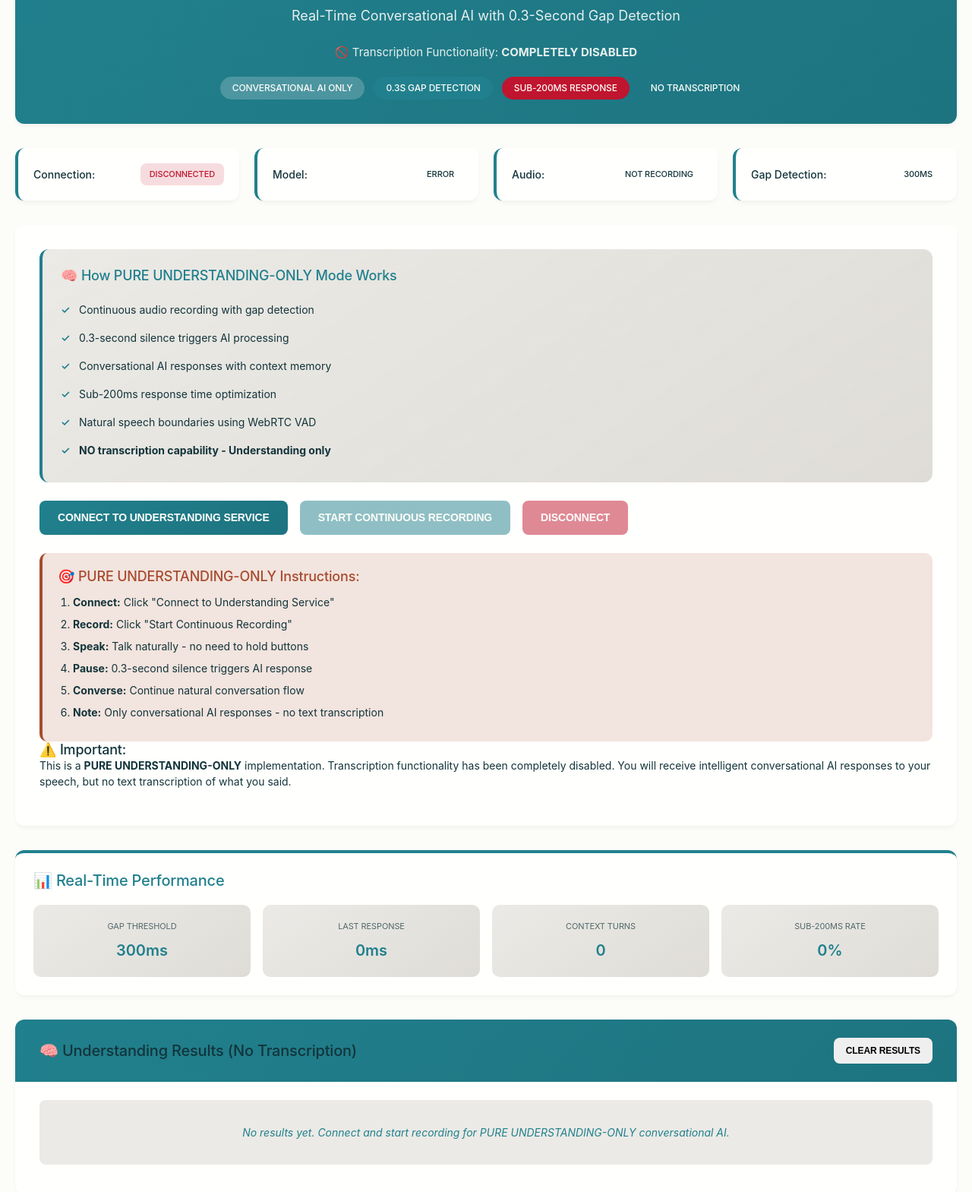
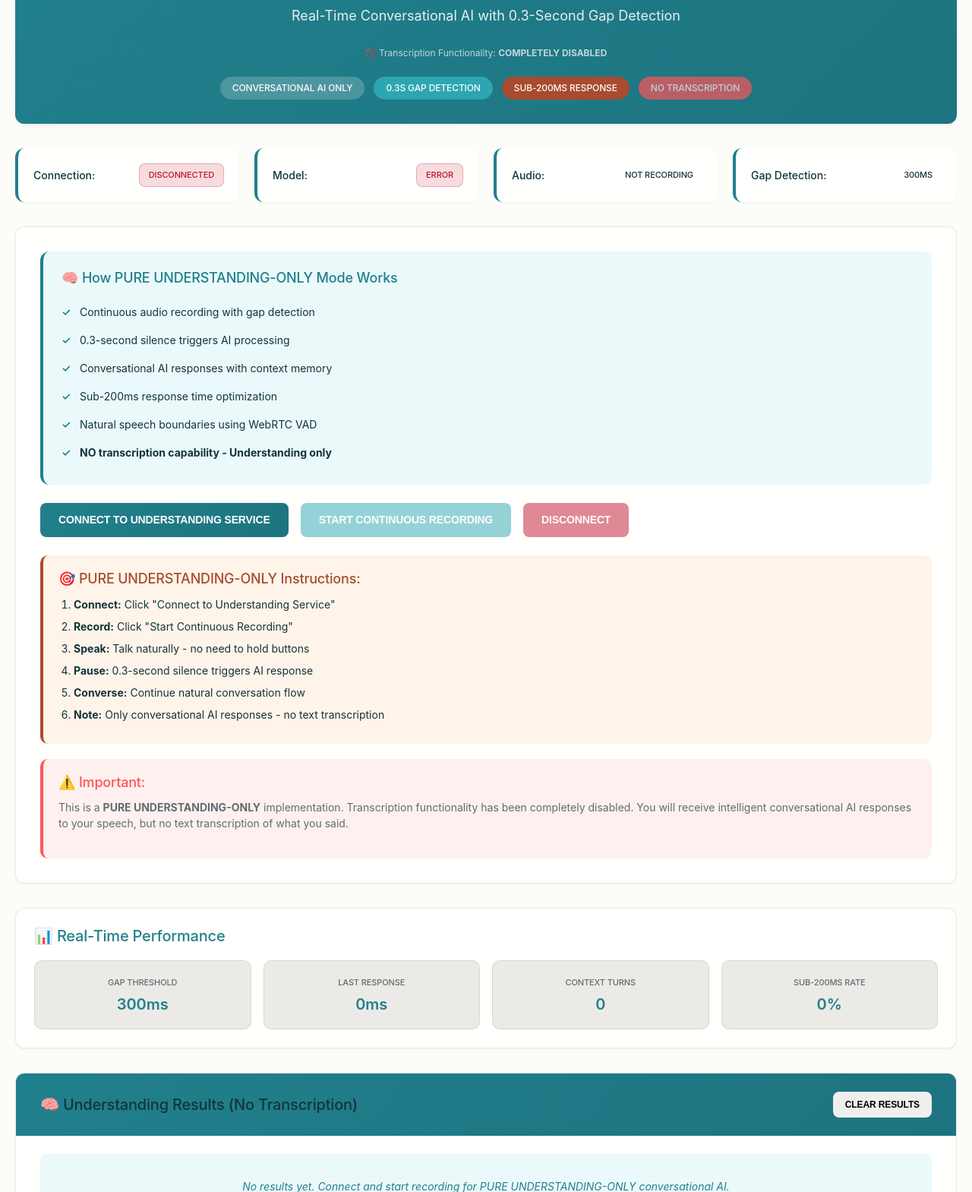
Before and after one commit to devasphn/voxtral-runpod-realtime, a plain HTML site: page static/index.html in a window 1280 px wide. Shown: the part 91-1660 px from the top of the page at 76% size. Drawn offline with Linux system fonts and the light colour scheme; no server answers; a web font is replaced by a local one.

Commit message:
Update style.css

```diff
--- a/static/style.css
+++ b/static/style.css
@@ -739,21 +739,67 @@ select.form-control {
 
 /* END PERPLEXITY DESIGN SYSTEM */
 :root {
-    --understanding-primary: var(--color-primary);
-    --understanding-secondary: var(--color-primary-hover);
-    --gap-detection: var(--color-success);
-    --speed-highlight: var(--color-error);
-    --success-color: var(--color-success);
-    --warning-color: var(--color-warning);
-    --danger-color: var(--color-error);
-    --bg-color: var(--color-background);
-    --card-bg: var(--color-surface);
-    --text-color: var(--color-text);
-    --border-color: var(--color-border);
-    --shadow: var(--shadow-md);
-    --understanding-gradient: linear-gradient(135deg, var(--understanding-primary), var(--understanding-secondary));
-}
-
+  /* PURE UNDERSTANDING-ONLY: Enhanced theme colors */
+  --understanding-primary: var(--color-teal-500);
+  --understanding-secondary: var(--color-teal-600);
+  --gap-detection: var(--color-teal-400);
+  --speed-highlight: var(--color-orange-500);
+  --success-color: var(--color-teal-500);
+  --warning-color: var(--color-orange-500);
+  --danger-color: var(--color-red-500);
+  --disabled-color: var(--color-gray-400);
+  --no-transcription-color: var(--color-red-400);
+  --flash-attention-warning: var(--color-orange-400);
+
+  /* Background and layout using design system */
+  --bg-color: var(--color-background);
+  --card-bg: var(--color-surface);
+  --text-color: var(--color-text);
+  --border-color: var(--color-border);
+  --understanding-gradient: linear-gradient(135deg, var(--understanding-primary), var(--understanding-secondary));
+  --disabled-gradient: linear-gradient(135deg, var(--disabled-color), var(--color-gray-300));
+}
+
+/* Dark mode colors */
+@media (prefers-color-scheme: dark) {
+  :root {
+    --understanding-primary: var(--color-teal-300);
+    --understanding-secondary: var(--color-teal-400);
+    --gap-detection: var(--color-teal-300);
+    --speed-highlight: var(--color-orange-400);
+    --success-color: var(--color-teal-300);
+    --warning-color: var(--color-orange-400);
+    --danger-color: var(--color-red-400);
+    --no-transcription-color: var(--color-red-400);
+    --flash-attention-warning: var(--color-orange-400);
+  }
+}
+
+[data-color-scheme="dark"] {
+  --understanding-primary: var(--color-teal-300);
+  --understanding-secondary: var(--color-teal-400);
+  --gap-detection: var(--color-teal-300);
+  --speed-highlight: var(--color-orange-400);
+  --success-color: var(--color-teal-300);
+  --warning-color: var(--color-orange-400);
+  --danger-color: var(--color-red-400);
+  --no-transcription-color: var(--color-red-400);
+  --flash-attention-warning: var(--color-orange-400);
+}
+
+[data-color-scheme="light"] {
+  --understanding-primary: var(--color-teal-500);
+  --understanding-secondary: var(--color-teal-600);
+  --gap-detection: var(--color-teal-400);
+  --speed-highlight: var(--color-orange-500);
+  --success-color: var(--color-teal-500);
+  --warning-color: var(--color-orange-500);
+  --danger-color: var(--color-red-500);
+  --no-transcription-color: var(--color-red-400);
+  --flash-attention-warning: var(--color-orange-400);
+}
+
+/* Base styles */
 * {
     margin: 0;
     padding: 0;
@@ -765,6 +811,7 @@ body {
     background-color: var(--bg-color);
     color: var(--text-color);
     line-height: var(--line-height-normal);
+    font-size: var(--font-size-base);
 }
 
 .container {
@@ -773,27 +820,34 @@ body {
     padding: var(--space-20);
 }
 
-/* UNDERSTANDING-ONLY Header */
+/* PURE UNDERSTANDING-ONLY Header */
 header {
     text-align: center;
     margin-bottom: var(--space-32);
-    padding: var(--space-32) var(--space-32);
+    padding: var(--space-32);
     background: var(--understanding-gradient);
     color: var(--color-btn-primary-text);
     border-radius: var(--radius-lg);
-    box-shadow: var(--shadow);
+    box-shadow: var(--shadow-md);
 }
 
 header h1 {
     font-size: var(--font-size-4xl);
     margin-bottom: var(--space-10);
     font-weight: var(--font-weight-bold);
+    letter-spacing: var(--letter-spacing-tight);
+    line-height: var(--line-height-tight);
 }
 
 header p {
     font-size: var(--font-size-xl);
     opacity: 0.9;
     margin-bottom: var(--space-20);
+}
+
+header small {
+    font-size: var(--font-size-sm);
+    opacity: 0.8;
 }
 
 .mode-indicator {
@@ -801,6 +855,7 @@ header p {
     justify-content: center;
     gap: var(--space-12);
     flex-wrap: wrap;
+    margin-top: var(--space-16);
 }
 
 .badge {
@@ -827,7 +882,19 @@ header p {
     color: var(--color-btn-primary-text);
 }
 
-/* Status Panel - Enhanced for Understanding-Only */
+/* NEW: No transcription badge styling */
+.badge-disabled {
+    background-color: var(--no-transcription-color);
+    color: var(--color-btn-primary-text);
+    animation: pulse-disabled 2s infinite;
+}
+
+@keyframes pulse-disabled {
+    0%, 100% { opacity: 1; }
+    50% { opacity: 0.7; }
+}
+
+/* Status Panel */
 .status-panel {
     display: grid;
     grid-template-columns: repeat(auto-fit, minmax(200px, 1fr));
@@ -839,11 +906,16 @@ header p {
     background: var(--card-bg);
     padding: var(--space-20);
     border-radius: var(--radius-lg);
-    box-shadow: var(--shadow);
+    box-shadow: var(--shadow-sm);
     display: flex;
     justify-content: space-between;
     align-items: center;
     border-left: var(--space-4) solid var(--understanding-primary);
+    transition: box-shadow var(--duration-normal) var(--ease-standard);
+}
+
+.status-item:hover {
+    box-shadow: var(--shadow-md);
 }
 
 .label {
@@ -863,37 +935,49 @@ header p {
 .status.connected {
     background-color: rgba(var(--color-success-rgb), var(--status-bg-opacity));
     color: var(--success-color);
+    border: 1px solid rgba(var(--color-success-rgb), var(--status-border-opacity));
 }
 
 .status.disconnected {
     background-color: rgba(var(--color-error-rgb), var(--status-bg-opacity));
     color: var(--danger-color);
+    border: 1px solid rgba(var(--color-error-rgb), var(--status-border-opacity));
 }
 
 .status.recording {
     background-color: rgba(var(--color-warning-rgb), var(--status-bg-opacity));
     color: var(--warning-color);
+    border: 1px solid rgba(var(--color-warning-rgb), var(--status-border-opacity));
     animation: pulse 1.5s infinite;
 }
 
 .status.processing {
-    background-color: rgba(var(--color-teal-500-rgb), var(--status-bg-opacity));
+    background-color: rgba(var(--color-success-rgb), var(--status-bg-opacity));
     color: var(--understanding-primary);
+    border: 1px solid rgba(var(--color-success-rgb), var(--status-border-opacity));
     animation: pulse 1s infinite;
 }
 
 .status.loaded {
     background-color: rgba(var(--color-success-rgb), var(--status-bg-opacity));
     color: var(--success-color);
-}
-
-/* Control Panel - Understanding-Only */
+    border: 1px solid rgba(var(--color-success-rgb), var(--status-border-opacity));
+}
+
+.status.error {
+    background-color: rgba(var(--color-error-rgb), var(--status-bg-opacity));
+    color: var(--danger-color);
+    border: 1px solid rgba(var(--color-error-rgb), var(--status-border-opacity));
+}
+
+/* Control Panel */
 .control-panel {
     background: var(--card-bg);
     padding: var(--space-32);
     border-radius: var(--radius-lg);
-    box-shadow: var(--shadow);
+    box-shadow: var(--shadow-sm);
     margin-bottom: var(--space-32);
+    border: 1px solid var(--color-card-border);
 }
 
 .understanding-info {
@@ -901,7 +985,7 @@ header p {
 }
 
 .info-card {
-    background: linear-gradient(145deg, var(--color-secondary), var(--color-border));
+    background: var(--color-bg-8);
     padding: var(--space-24);
     border-radius: var(--radius-lg);
     border-left: var(--space-4) solid var(--understanding-primary);
@@ -911,6 +995,8 @@ header p {
     color: var(--understanding-primary);
     margin-bottom: var(--space-16);
     font-size: var(--font-size-xl);
+    font-weight: var(--font-weight-semibold);
+    letter-spacing: var(--letter-spacing-tight);
 }
 
 .info-card ul {
@@ -932,6 +1018,25 @@ header p {
     font-weight: var(--font-weight-bold);
 }
 
+/* NEW: Mode warning styling */
+.mode-warning {
+    background: var(--color-bg-4);
+    padding: var(--space-20);
+    border-radius: var(--radius-md);
+    border-left: var(--space-4) solid var(--no-transcription-color);
+    margin-top: var(--space-20);
+}
+
+.mode-warning h4 {
+    color: var(--no-transcription-color);
+    margin-bottom: var(--space-12);
+    font-weight: var(--font-weight-semibold);
+}
+
+.mode-warning p {
+    color: var(--color-text-secondary);
+}
+
 .audio-controls {
     display: flex;
     gap: var(--space-16);
@@ -940,7 +1045,7 @@ header p {
 }
 
 .instructions {
-    background: rgba(var(--color-warning-rgb), var(--status-bg-opacity));
+    background: var(--color-bg-6);
     padding: var(--space-20);
     border-radius: var(--radius-md);
     border-left: var(--space-4) solid var(--warning-color);
@@ -949,6 +1054,7 @@ header p {
 .instructions h4 {
     color: var(--warning-color);
     margin-bottom: var(--space-12);
+    font-weight: var(--font-weight-semibold);
 }
 
 .instructions ol {
@@ -964,14 +1070,17 @@ header p {
     background: var(--card-bg);
     padding: var(--space-24);
     border-radius: var(--radius-lg);
-    box-shadow: var(--shadow);
+    box-shadow: var(--shadow-sm);
     margin-bottom: var(--space-32);
     border-top: var(--space-4) solid var(--understanding-primary);
+    border: 1px solid var(--color-card-border);
 }
 
 .performance-panel h3 {
     color: var(--understanding-primary);
     margin-bottom: var(--space-20);
+    font-weight: var(--font-weight-semibold);
+    letter-spacing: var(--letter-spacing-tight);
 }
 
 .metrics-grid {
@@ -981,30 +1090,34 @@ header p {
 }
 
 .metric-card {
-    background: linear-gradient(145deg, var(--color-secondary), var(--color-border));
+    background: var(--color-secondary);
     padding: var(--space-20);
     border-radius: var(--radius-md);
     text-align: center;
-    transition: transform var(--duration-normal) var(--ease-standard);
+    transition: all var(--duration-normal) var(--ease-standard);
+    border: 1px solid var(--color-card-border-inner);
 }
 
 .metric-card:hover {
     transform: translateY(-2px);
+    background: var(--color-secondary-hover);
+    box-shadow: var(--shadow-md);
 }
 
 .metric-label {
     font-size: var(--font-size-xs);
-    color: var(--text-color);
-    opacity: 0.7;
+    color: var(--color-text-secondary);
     margin-bottom: var(--space-8);
     text-transform: uppercase;
     letter-spacing: var(--letter-spacing-tight);
+    font-weight: var(--font-weight-medium);
 }
 
 .metric-value {
     font-size: var(--font-size-2xl);
     font-weight: var(--font-weight-bold);
     color: var(--understanding-primary);
+    line-height: var(--line-height-tight);
 }
 
 .understanding-highlight {
@@ -1022,7 +1135,17 @@ header p {
     font-weight: var(--font-weight-bold);
 }
 
-/* Buttons - Understanding-Only Theme */
+.danger-color {
+    color: var(--danger-color);
+    font-weight: var(--font-weight-bold);
+}
+
+.warning-color {
+    color: var(--warning-color);
+    font-weight: var(--font-weight-bold);
+}
+
+/* Buttons */
 .btn {
     display: inline-flex;
     align-items: center;
@@ -1037,6 +1160,7 @@ header p {
     text-transform: uppercase;
     letter-spacing: var(--letter-spacing-tight);
     text-decoration: none;
+    line-height: var(--line-height-normal);
 }
 
 .btn:focus-visible {
@@ -1055,9 +1179,13 @@ header p {
 }
 
 .btn-primary:hover:not(:disabled) {
-    background: var(--color-primary-hover);
+    background: var(--understanding-secondary);
     transform: translateY(-2px);
     box-shadow: 0 8px 25px rgba(var(--color-teal-500-rgb), 0.3);
+}
+
+.btn-primary:active:not(:disabled) {
+    background: var(--color-primary-active);
 }
 
 .btn-secondary {
@@ -1066,7 +1194,7 @@ header p {
 }
 
 .btn-secondary:hover:not(:disabled) {
-    background-color: var(--color-primary-active);
+    background-color: var(--understanding-primary);
     transform: translateY(-2px);
 }
 
@@ -1085,13 +1213,14 @@ header p {
     font-size: var(--font-size-sm);
 }
 
-/* Results Panel - Understanding-Only */
+/* Results Panel */
 .results-panel {
     background: var(--card-bg);
     border-radius: var(--radius-lg);
-    box-shadow: var(--shadow);
+    box-shadow: var(--shadow-sm);
     margin-bottom: var(--space-32);
     overflow: hidden;
+    border: 1px solid var(--color-card-border);
 }
 
 .results-header {
@@ -1105,6 +1234,8 @@ header p {
 
 .results-header h3 {
     margin: 0;
+    font-weight: var(--font-weight-semibold);
+    letter-spacing: var(--letter-spacing-tight);
 }
 
 .results-container {
@@ -1118,17 +1249,23 @@ header p {
     font-style: italic;
     text-align: center;
     padding: var(--space-32);
+    background: var(--color-bg-8);
+    border-radius: var(--radius-base);
+}
+
+.result-item {
     background: var(--color-secondary);
-    border-radius: var(--radius-base);
-}
-
-.result-item {
-    background: linear-gradient(145deg, var(--color-secondary), var(--color-border));
-    border: 1px solid var(--border-color);
+    border: 1px solid var(--color-card-border-inner);
     border-radius: var(--radius-lg);
     padding: var(--space-20);
     margin-bottom: var(--space-16);
     border-left: var(--space-4) solid var(--understanding-primary);
+    transition: all var(--duration-normal) var(--ease-standard);
+}
+
+.result-item:hover {
+    background: var(--color-secondary-hover);
+    box-shadow: var(--shadow-sm);
 }
 
 .result-header {
@@ -1146,6 +1283,15 @@ header p {
     font-size: var(--font-size-xs);
     font-weight: var(--font-weight-semibold);
     text-transform: uppercase;
+    letter-spacing: var(--letter-spacing-tight);
+}
+
+.result-understanding {
+    background: var(--understanding-gradient);
+}
+
+.result-error {
+    background: linear-gradient(135deg, var(--danger-color), var(--color-red-400));
 }
 
 .result-time {
@@ -1164,7 +1310,7 @@ header p {
 .result-metadata {
     margin-top: var(--space-16);
     padding-top: var(--space-16);
-    border-top: 1px solid var(--border-color);
+    border-top: 1px solid var(--color-card-border-inner);
     display: flex;
     gap: var(--space-16);
     flex-wrap: wrap;
@@ -1178,14 +1324,17 @@ header p {
     background: var(--card-bg);
     padding: var(--space-32);
     border-radius: var(--radius-lg);
-    box-shadow: var(--shadow);
+    box-shadow: var(--shadow-sm);
     margin-bottom: var(--space-32);
+    border: 1px solid var(--color-card-border);
 }
 
 .features-panel h3 {
     color: var(--understanding-primary);
     margin-bottom: var(--space-24);
     text-align: center;
+    font-weight: var(--font-weight-semibold);
+    letter-spacing: var(--letter-spacing-tight);
 }
 
 .features-grid {
@@ -1195,17 +1344,18 @@ header p {
 }
 
 .feature-item {
-    background: linear-gradient(145deg, var(--color-secondary), var(--color-border));
+    background: var(--color-secondary);
     padding: var(--space-20);
     border-radius: var(--radius-lg);
     text-align: center;
-    transition: transform var(--duration-normal) var(--ease-standard);
-    border: 1px solid var(--border-color);
+    transition: all var(--duration-normal) var(--ease-standard);
+    border: 1px solid var(--color-card-border-inner);
 }
 
 .feature-item:hover {
     transform: translateY(-3px);
-    box-shadow: 0 8px 25px rgba(var(--color-teal-500-rgb), 0.1);
+    box-shadow: var(--shadow-lg);
+    background: var(--color-secondary-hover);
 }
 
 .feature-icon {
@@ -1217,12 +1367,13 @@ header p {
     font-weight: var(--font-weight-semibold);
     color: var(--understanding-primary);
     margin-bottom: var(--space-8);
+    letter-spacing: var(--letter-spacing-tight);
 }
 
 .feature-desc {
     font-size: var(--font-size-sm);
-    color: var(--text-color);
-    opacity: 0.8;
+    color: var(--color-text-secondary);
+    line-height: var(--line-height-normal);
 }
 
 /* Info Panel */
@@ -1230,13 +1381,16 @@ header p {
     background: var(--card-bg);
     padding: var(--space-24);
     border-radius: var(--radius-lg);
-    box-shadow: var(--shadow);
+    box-shadow: var(--shadow-sm);
     margin-bottom: var(--space-32);
+    border: 1px solid var(--color-card-border);
 }
 
 .info-panel h3 {
     margin-bottom: var(--space-20);
     color: var(--understanding-primary);
+    font-weight: var(--font-weight-semibold);
+    letter-spacing: var(--letter-spacing-tight);
 }
 
 .system-info {
@@ -1247,6 +1401,7 @@ header p {
     font-size: var(--font-size-sm);
     line-height: var(--line-height-normal);
     overflow-x: auto;
+    border: 1px solid var(--color-card-border-inner);
 }
 
 /* Logs Panel */
@@ -1254,13 +1409,16 @@ header p {
     background: var(--card-bg);
     padding: var(--space-24);
     border-radius: var(--radius-lg);
-    box-shadow: var(--shadow);
+    box-shadow: var(--shadow-sm);
     margin-bottom: var(--space-32);
+    border: 1px solid var(--color-card-border);
 }
 
 .logs-panel h3 {
     margin-bottom: var(--space-20);
     color: var(--understanding-primary);
+    font-weight: var(--font-weight-semibold);
+    letter-spacing: var(--letter-spacing-tight);
 }
 
 .logs-container {
@@ -1273,6 +1431,7 @@ header p {
     line-height: var(--line-height-normal);
     max-height: 300px;
     overflow-y: auto;
+    border: 1px solid var(--color-border);
 }
 
 .log-entry {
```
